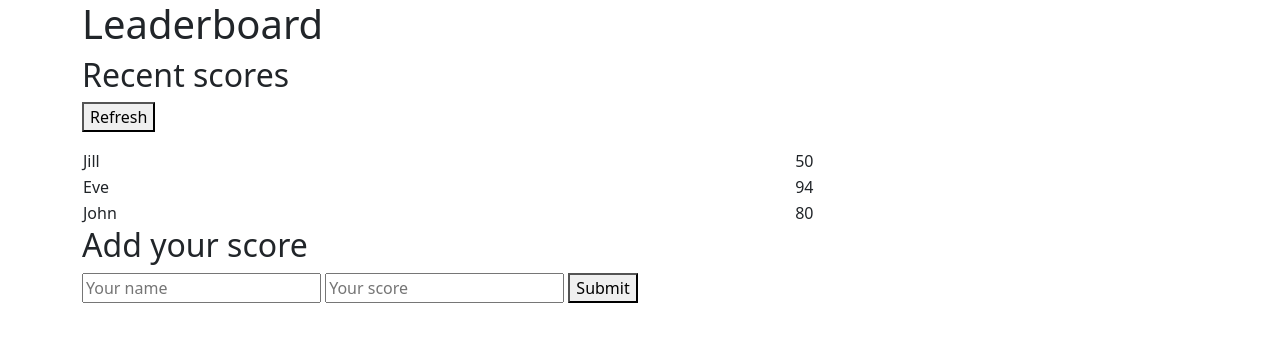
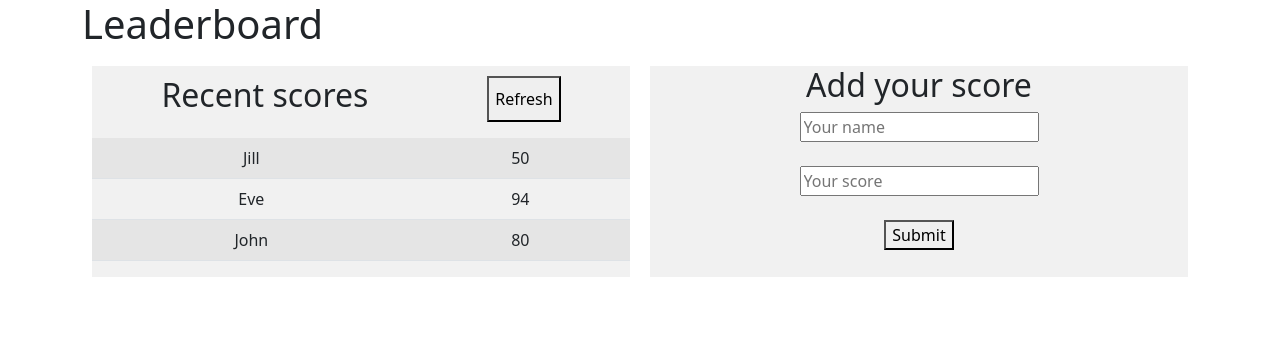
Before and after one commit to tnyandoro/leaderboard, a website built with webpack: page src/index.html in a window 1280 px wide. Built offline with nearby package versions, Linux system fonts and the light colour scheme.

```diff
--- a/src/index.html
+++ b/src/index.html
@@ -6,6 +6,7 @@
   <meta http-equiv="X-UA-Compatible" content="IE=edge">
   <meta name="viewport" content="width=device-width, initial-scale=1.0">
   <title>Leaderboard</title>
+  <link rel="stylesheet" href="./style.css">
   <link rel="preconnect" href="https://fonts.googleapis.com">
   <link rel="preconnect" href="https://fonts.gstatic.com" crossorigin>
   <link href="https://fonts.googleapis.com/css2?family=Oswald&display=swap" rel="stylesheet">
@@ -18,9 +19,8 @@
     <header>
       <h1>Leaderboard</h1>
     </header>
-    <main>
-      <div class="row">
-        <section class="scores-section column">
+    <main class ="page">
+        <div class="scores-section column">
           <header class="scores-header mb-20">
             <h2>Recent scores</h2>
             <button id="refresh-button" class="primary-button" type="button">
@@ -28,8 +28,7 @@
             </button>
           </header>
           <ul class="scores-list" id="scores"></ul>
-          <table>
-            <table style="width:100%">
+            <table class="table table-striped">
               <tr>
                 <td>Jill</td>
                 <td>50</td>
@@ -43,18 +42,19 @@
                 <td>80</td>
               </tr>
             </table>
-        </section>
-        <section class="add-score-section column">
+          </div>
+        <div class="add-score-section column">
           <h2 class="mb-20">Add your score</h2>
           <form id="add-score" class="add-score-form">
-            <input class="score-input" placeholder="Your name" required type="text" />
-            <input class="score-input" placeholder="Your score" required type="number" min="0" />
+            <input class="score-input" placeholder="Your name" required type="text" /><br>
+           <br>
+            <input class="score-input" placeholder="Your score" required type="number" min="0" /><br>
+            <br>
             <button class="primary-button action-button" type="submit">
               Submit
             </button>
           </form>
-        </section>
-      </div>
+        </div>
     </main>
   </div>
 </body>
--- /dev/null
+++ b/src/style.css
@@ -0,0 +1,18 @@
+.page {
+  display: flex;
+  flex-wrap: nowrap;
+}
+
+.page > div {
+  background-color: #f1f1f1;
+  width: 100%;
+  margin: 10px;
+  text-align: center;
+}
+
+.scores-header {
+  display: flex;
+  text-align: center;
+  margin: 10px;
+  justify-content: space-around;
+}
```
